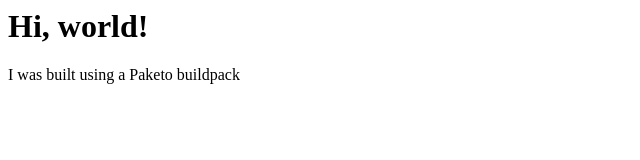
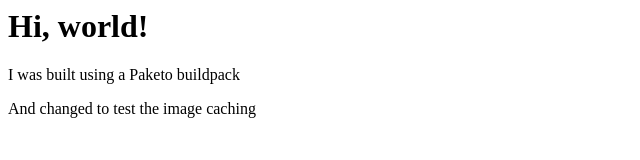
Before and after one commit to AP-Hunt/buildpack-to-ghcr, a plain HTML site: page public/index.html in a window 1280 px wide. Shown: the whole page, without its empty margins (0-640 px from the left). Drawn offline with Linux system fonts and the light colour scheme.

Commit message:
Small change to test image caching

```diff
--- a/public/index.html
+++ b/public/index.html
@@ -8,5 +8,6 @@
 <body>
     <h1>Hi, world!</h1>
     <p>I was built using a Paketo buildpack</p>
+    <p>And changed to test the image caching</p>
 </body>
 </html>
```
